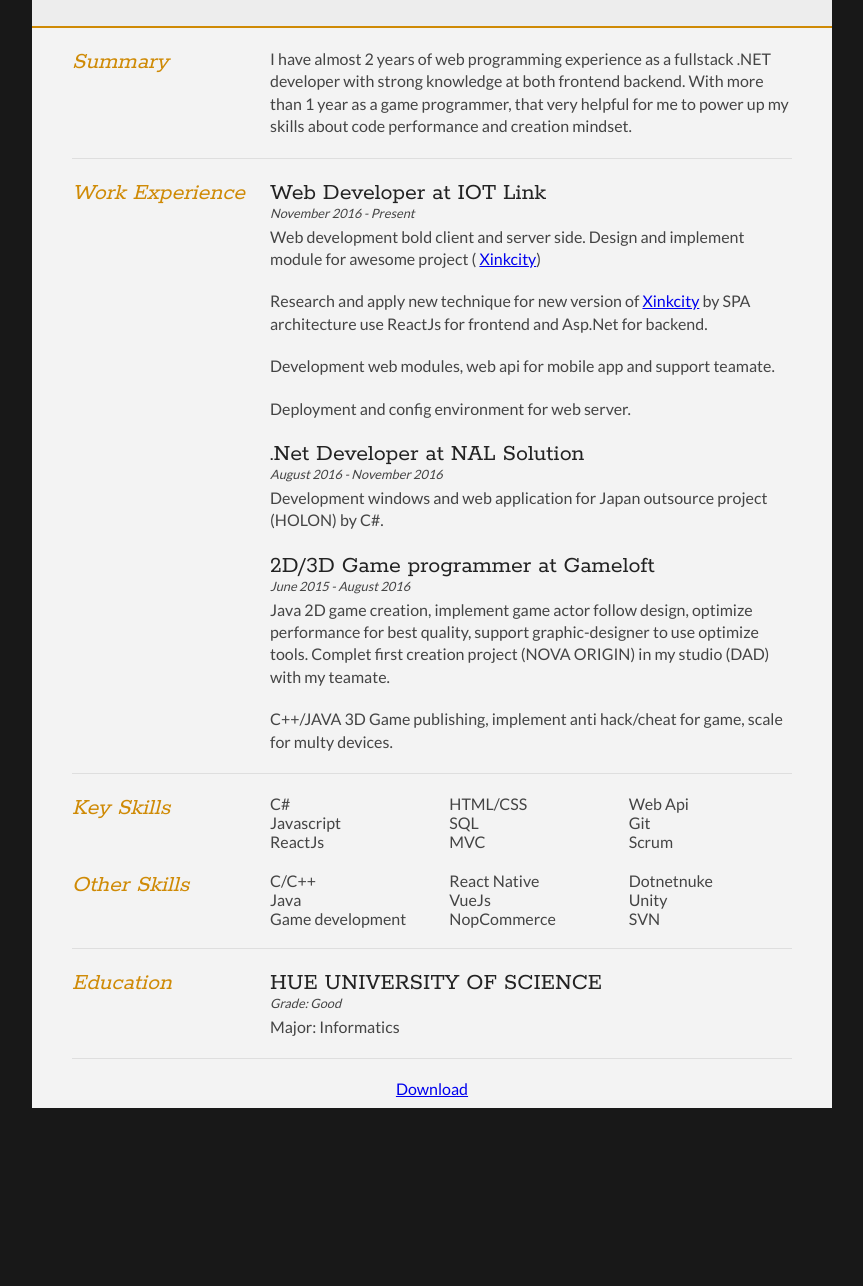
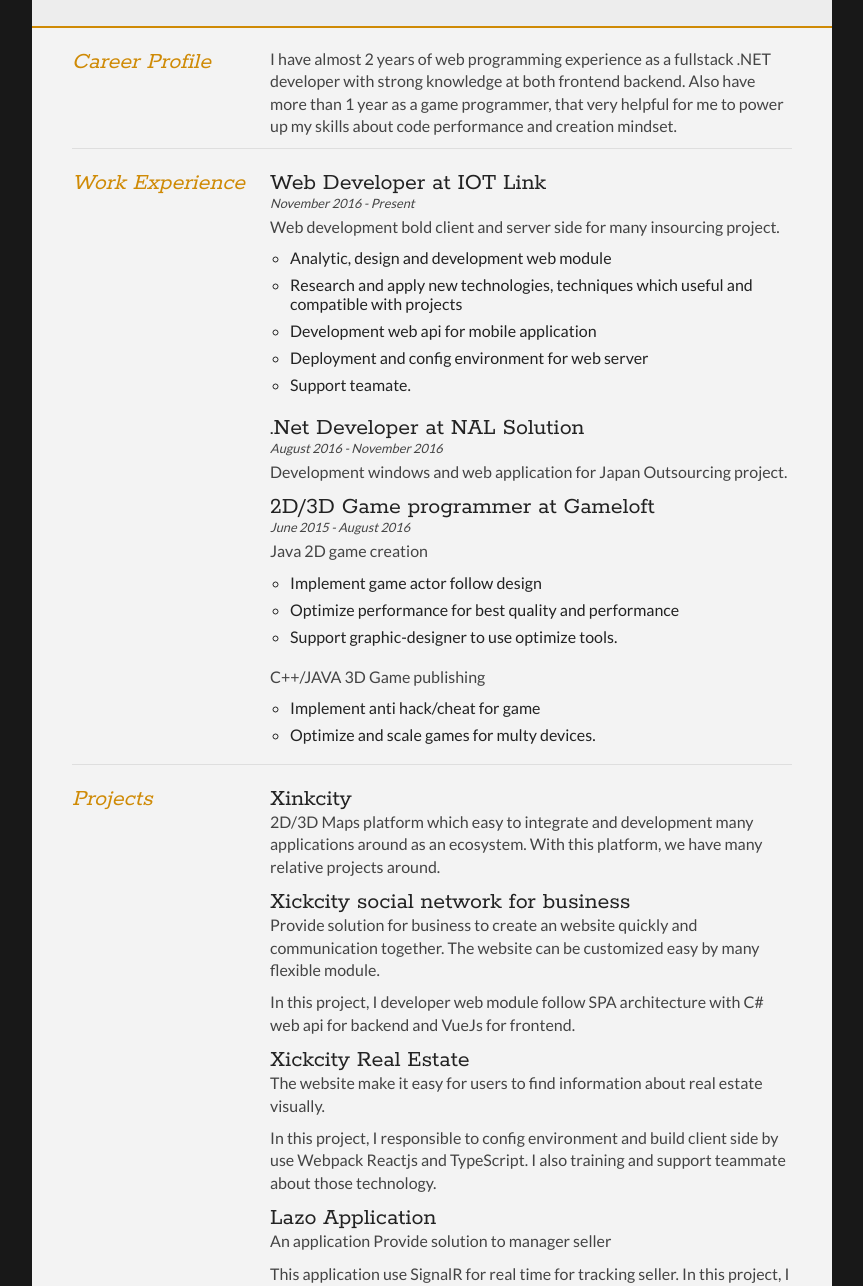
Before and after one commit to phanhuudinh/phanhuudinh.github.io, a plain HTML site: page cv/index.html in a window 1280 px wide. Shown: the part 156-1442 px from the top of the page, without its empty margins (208-1071 px from the left). Before the commit the page ends 1294 px from the top, so only its background shows below. Drawn offline with Linux system fonts and the light colour scheme.

Commit message:
[CV] - Update profile and remove ga

```diff
--- a/cv/index.html
+++ b/cv/index.html
@@ -9,17 +9,19 @@
 	<meta charset="UTF-8">
 
 	<link type="text/css" rel="stylesheet" href="style.css">
-	<link href='//fonts.googleapis.com/css?family=Rokkitt:400,700|Lato:400,300' rel='stylesheet' type='text/css'>
+	<link href='https://fonts.googleapis.com/css?family=Rokkitt:400,700|Lato:400,300' rel='stylesheet' type='text/css'>
 
 </head>
 
 <body id="top">
 	<div id="cv" class="instaFade">
 		<div class="mainDetails">
-			<div id="headshot" class="quickFade">
-				<img src="headshot.jpg" alt="Phan Huu Dinh" />
-			</div>
-
+			<img src="headshot.jpg" alt="Phan Huu Dinh" style="
+				float: left;
+				margin-right: 30px;
+				width: 12.5%;
+				border-radius:  50%;
+			" class="quickFade">
 			<div id="name">
 				<h1 class="quickFade delayTwo">Phan Huu Dinh</h1>
 				<h2 class="quickFade delayThree">Web Developer</h2>
@@ -27,13 +29,13 @@
 
 			<div id="contactDetails" class="quickFade delayFour">
 				<ul>
+					<li>Day of birth: 22/11/1993</li>
 					<li>Email:
 						<a href="mailto:phanhuudinh@hotmail.com" target="_blank">phanhuudinh@hotmail.com</a>
 					</li>
-					<li>Day of birth: 22/11/1993</li>
 					<li>Mobile: 0905221193</li>
 					<li>Address: 02 Cam Nam 9, Hoa Xuan, Da Nang</li>
-					<li>Linkedin: phanhuudinh</li>
+					<li>Facebook: fb.com/phanhuudinh</li>
 				</ul>
 			</div>
 			<div class="clear"></div>
@@ -43,18 +45,17 @@
 			<section>
 				<article>
 					<div class="sectionTitle">
-						<h1>Summary</h1>
+						<h1>Career Profile</h1>
 					</div>
 
 					<div class="sectionContent">
 						<p>I have almost 2 years of web programming experience as a fullstack .NET developer with strong knowledge at both frontend
-							backend. With more than 1 year as a game programmer, that very helpful for me to power up my skills about code performance
-							and creation mindset.</p>
+							backend. Also have more than 1 year as a game programmer, that very helpful for me to power up my skills about code
+							performance and creation mindset.</p>
 					</div>
 				</article>
 				<div class="clear"></div>
 			</section>
-
 
 			<section>
 				<div class="sectionTitle">
@@ -65,31 +66,84 @@
 					<article>
 						<h2>Web Developer at IOT Link</h2>
 						<p class="subDetails">November 2016 - Present</p>
-						<p>Web development bold client and server side. Design and implement module for awesome project (
-							<a href="https://xinkcity.com/">Xinkcity</a>)</p>
-						<p>Research and apply new technique for new version of
-							<a href="https://xinkcity.com/">Xinkcity</a> by SPA architecture use ReactJs for frontend and Asp.Net for backend. </p>
-						<p>Development web modules, web api for mobile app and support teamate.</p>
-						<p>Deployment and config environment for web server.</p>
+						<p>Web development bold client and server side for many insourcing project.</p>
+						<ul class="list">
+							<li>Analytic, design and development web module</li>
+							<li>Research and apply new technologies, techniques which useful and compatible with projects</li>
+							<li>Development web api for mobile application</li>
+							<li>Deployment and config environment for web server</li>
+							<li>Support teamate.</li>
+						</ul>
 					</article>
 
 					<article>
 						<h2>.Net Developer at NAL Solution</h2>
 						<p class="subDetails">August 2016 - November 2016</p>
-						<p>Development windows and web application for Japan outsource project (HOLON) by C#.</p>
+						<p>Development windows and web application for Japan Outsourcing project.</p>
 					</article>
 
 					<article>
 						<h2>2D/3D Game programmer at Gameloft</h2>
 						<p class="subDetails">June 2015 - August 2016</p>
-						<p>Java 2D game creation, implement game actor follow design, optimize performance for best quality, support graphic-designer
-							to use optimize tools. Complet first creation project (NOVA ORIGIN) in my studio (DAD) with my teamate.</p>
-						<p>C++/JAVA 3D Game publishing, implement anti hack/cheat for game, scale for multy devices.</p>
+						<p>Java 2D game creation</p>
+						<ul class="list">
+							<li>Implement game actor follow design</li>
+							<li>Optimize performance for best quality and performance</li>
+							<li>Support graphic-designer to use optimize tools.</li>
+						</ul>
+						<p>C++/JAVA 3D Game publishing</p>
+						<ul class="list">
+							<li>Implement anti hack/cheat for game</li>
+							<li>Optimize and scale games for multy devices.</li>
+						</ul>
 					</article>
 				</div>
 				<div class="clear"></div>
 			</section>
 
+			<section>
+				<div class="sectionTitle">
+					<h1>Projects</h1>
+				</div>
+
+				<div class="sectionContent">
+					<article>
+						<h2>Xinkcity</h2>
+						<p>2D/3D Maps platform which easy to integrate and development many applications around as an ecosystem. With this platform,
+							we have many relative projects around.</p>
+					</article>
+
+					<article>
+						<h2>Xickcity social network for business</h2>
+						<p>Provide solution for business to create an website quickly and communication together. The website can be customized
+							easy by many flexible module.</p>
+						<p>In this project, I developer web module follow SPA architecture with C# web api for backend and VueJs for frontend.</p>
+					</article>
+
+					<article>
+						<h2>Xickcity Real Estate</h2>
+						<p>The website make it easy for users to find information about real estate visually.</p>
+						<p>In this project, I responsible to config environment and build client side by use Webpack Reactjs and TypeScript. I
+							also training and support teammate about those technology.</p>
+					</article>
+
+					<article>
+						<h2>Lazo Application</h2>
+						<p>An application Provide solution to manager seller</p>
+						<p>This application use SignalR for real time for tracking seller. In this project, I implement many functions on manager
+							website and web api for mobile application.</p>
+					</article>
+					<article>
+						<h2>N.O.V.A Legacy</h2>
+						<p>Fantastic 3D game with more than 10 Million downloads on Play Store.</p>
+					</article>
+					<article>
+						<h2>N.O.V.A Original</h2>
+						<p>Awesome nostalgia 2D game which is the first Creation project of Gameloft's DAD studio. </p>
+					</article>
+				</div>
+				<div class="clear"></div>
+			</section>
 
 			<section>
 				<div class="sectionTitle">
@@ -101,6 +155,7 @@
 						<li>C#</li>
 						<li>Javascript</li>
 						<li>ReactJs</li>
+						<li>TypeScript</li>
 						<li>HTML/CSS</li>
 						<li>SQL</li>
 						<li>MVC</li>
@@ -123,8 +178,8 @@
 						<li>VueJs</li>
 						<li>NopCommerce</li>
 						<li>Dotnetnuke</li>
-						<li>Unity</li>
 						<li>SVN</li>
+						<li>IoT</li>
 					</ul>
 				</div>
 				<div class="clear"></div>
@@ -146,20 +201,16 @@
 				<div class="clear"></div>
 			</section>
 
-			<section class="center">
+			<!-- <section class="center">
 				<a href="./CV-Phan_Huu_Dinh.pdf">Download</a>
-			</section>
+			</section> -->
 		</div>
 	</div>
-	<script type="text/javascript">
-		var gaJsHost = (("https:" == document.location.protocol) ? "https://ssl." : "http://www.");
-		document.write(unescape("%3Cscript src='" + gaJsHost + "google-analytics.com/ga.js' type='text/javascript'%3E%3C/script%3E"));
-	</script>
-	<script type="text/javascript">
+	<!-- <script type="text/javascript">
 		var pageTracker = _gat._getTracker("UA-3753241-1");
 		pageTracker._initData();
 		pageTracker._trackPageview();
-	</script>
+	</script> -->
 </body>
 
 </html>
--- a/cv/style.css
+++ b/cv/style.css
@@ -18,7 +18,7 @@ html, body {background: #181818; font-family: 'Lato', helvetica, arial, sans-ser
 p {
 	font-size: 1em;
 	line-height: 1.4em;
-	margin-bottom: 20px;
+	margin-bottom: 10px;
 	color: #444;
 }
 
@@ -133,6 +133,16 @@ section:last-child {
 	font-family: 'Rokkitt', Helvetica, Arial, sans-serif;
 	font-size: 1.5em;
 	margin-bottom: -2px;
+}
+
+.sectionContent ul.list {
+    margin-bottom: 20px;
+}
+
+.sectionContent ul.list li {
+    list-style-type: circle;
+	margin-left: 20px;
+	margin-bottom: 8px;
 }
 
 .subDetails {
```
Also changed, not shown: cv/headshot.jpg, 1 other file.
